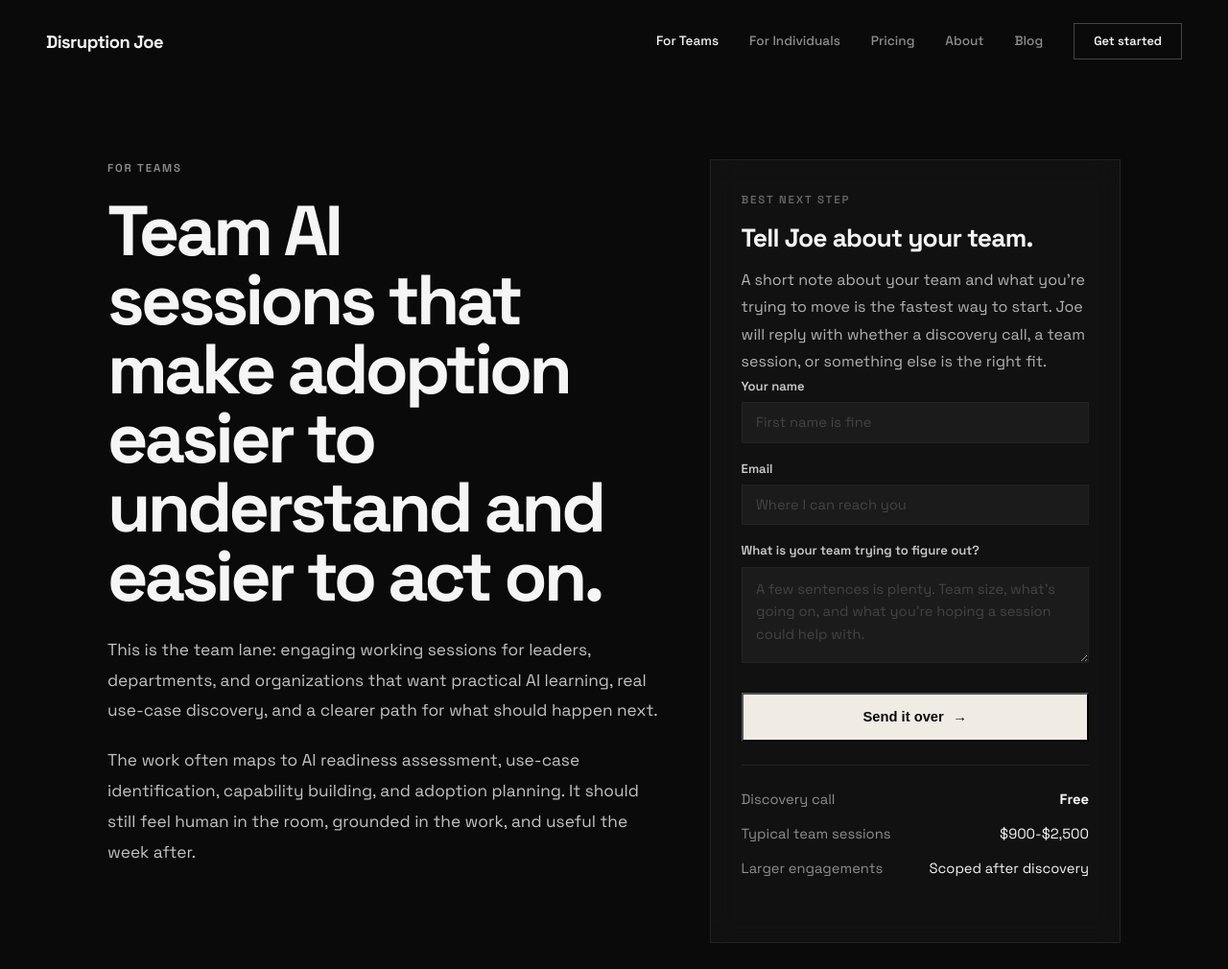
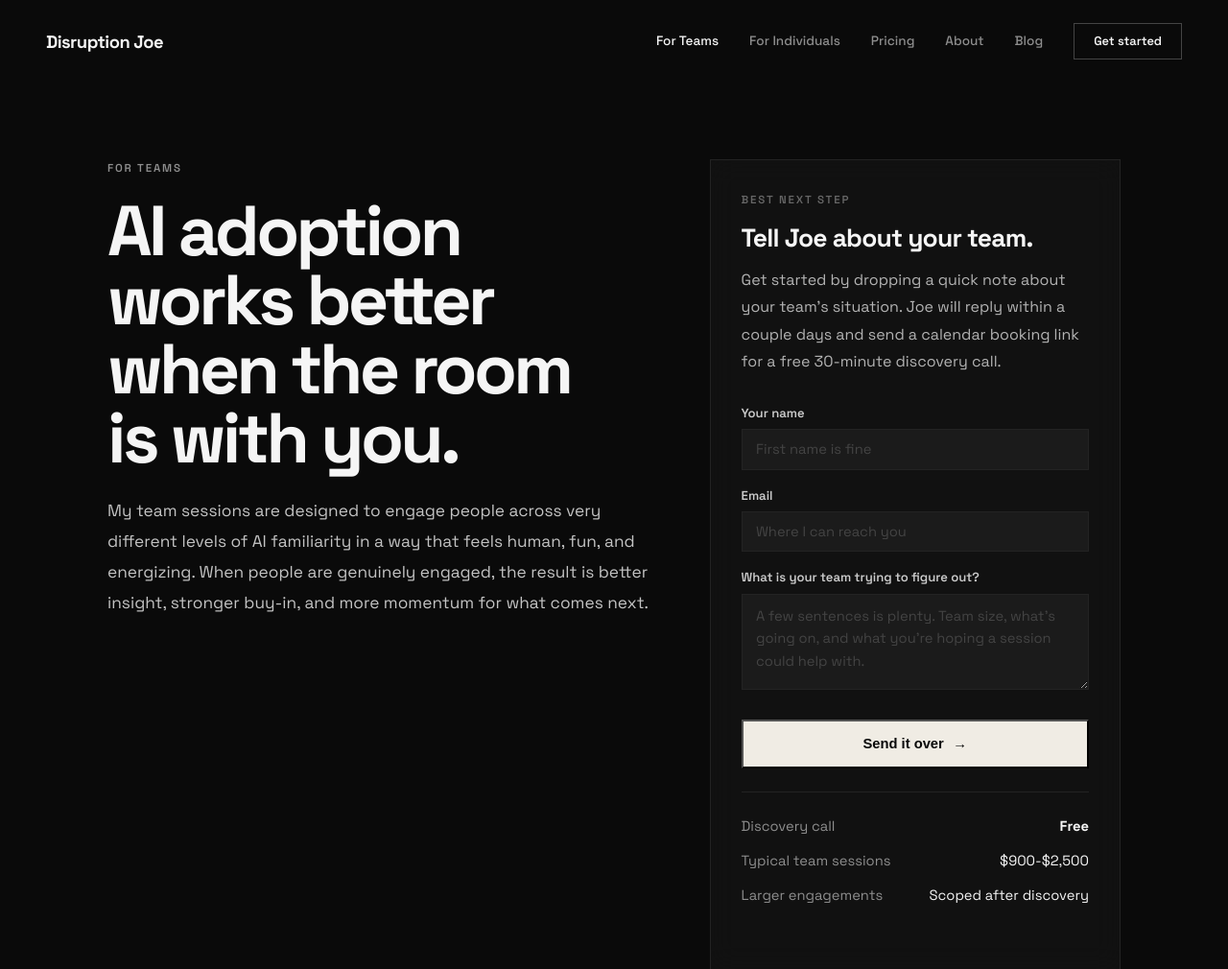
Before and after one commit to disruptionjoe/disruptionjoe.com, a website: page teams/index.html in a window 1280 px wide. Shown: the top 1010 px of the page at 96% size. Drawn offline with nearby package versions, Linux system fonts and the light colour scheme.

Commit message:
Update index.html

```diff
--- a/teams/index.html
+++ b/teams/index.html
@@ -660,16 +660,15 @@
     <section class="hero" id="top">
       <div>
         <div class="eyebrow">For Teams</div>
-        <h1>Team AI sessions that make adoption easier to understand and easier to act on.</h1>
-        <p class="lead">This is the team lane: engaging working sessions for leaders, departments, and organizations that want practical AI learning, real use-case discovery, and a clearer path for what should happen next.</p>
-        <p class="lead">The work often maps to AI readiness assessment, use-case identification, capability building, and adoption planning. It should still feel human in the room, grounded in the work, and useful the week after.</p>
+        <h1>AI adoption works better when the room is with you.</h1>
+        <p class="lead">My team sessions are designed to engage people across very different levels of AI familiarity in a way that feels human, fun, and energizing. When people are genuinely engaged, the result is better insight, stronger buy-in, and more momentum for what comes next.</p>
       </div>
 
       <aside class="card">
         <div id="formState">
           <div class="card-label">Best Next Step</div>
           <h2>Tell Joe about your team.</h2>
-          <p>A short note about your team and what you're trying to move is the fastest way to start. Joe will reply with whether a discovery call, a team session, or something else is the right fit.</p>
+          <p style="margin-bottom: 1.75rem;">Get started by dropping a quick note about your team's situation. Joe will reply within a couple days and send a calendar booking link for a free 30-minute discovery call.</p>
           <form id="contactForm">
             <div class="form-group">
               <label for="name">Your name</label>
```
